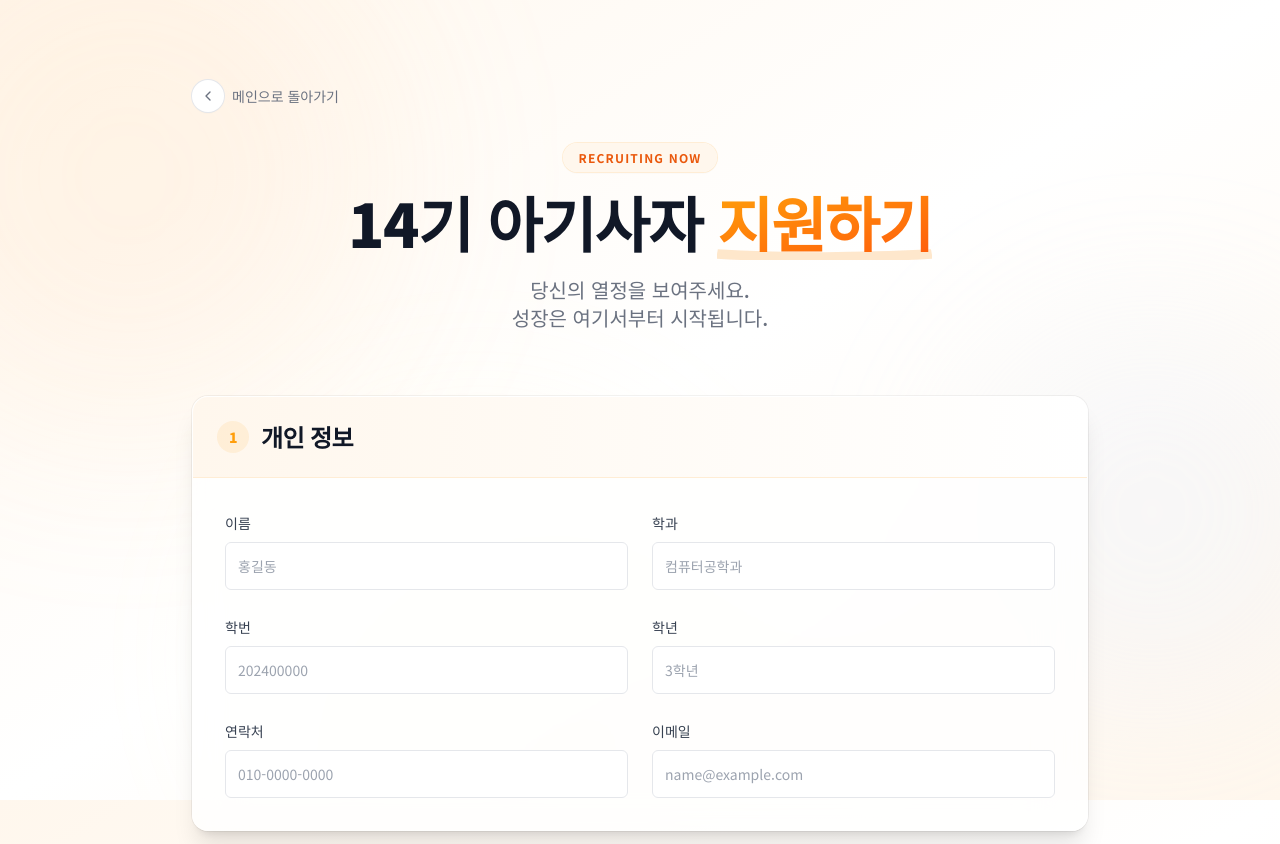
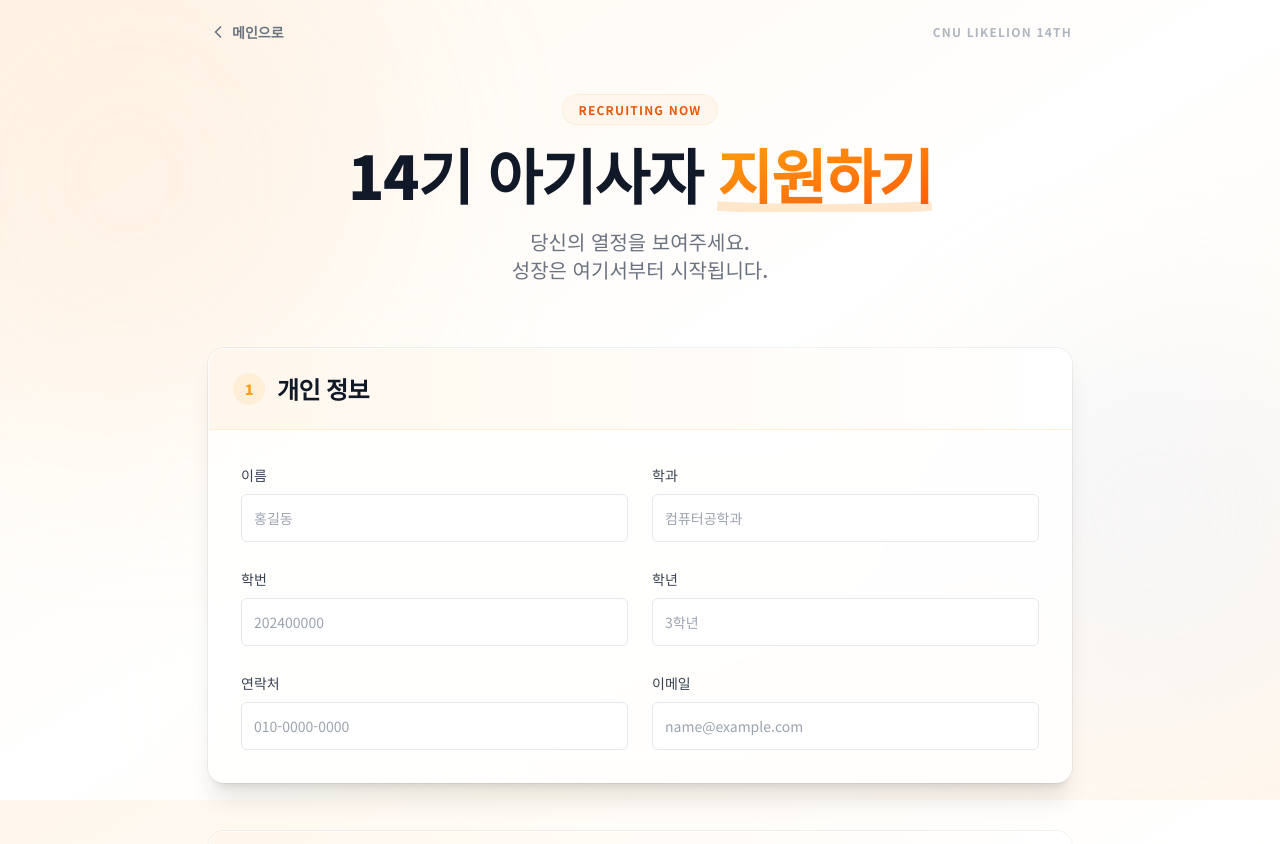
Before and after one commit to likelion-cnu-14th/recruit, a Next.js app: page /apply in a window 1280 px wide. Shown: the top 844 px of the page. Built offline with nearby package versions, Linux system fonts and the light colour scheme.

Commit message:
design: 네비게이션바 디자인 변경

```diff
--- a/src/app/apply/page.tsx
+++ b/src/app/apply/page.tsx
@@ -1,24 +1,14 @@
-import { ChevronLeft } from "lucide-react";
 import Link from "next/link";
 import ApplicationForm from "@/components/ApplicationForm";
+import ApplyNavbar from "@/components/ApplyNavbar";
 
 export default function ApplyPage() {
   return (
-    <main className="min-h-screen relative font-sans py-12 md:py-20 px-4">
-      <div className="container mx-auto max-w-4xl relative z-10">
-        {/* Navigation - Top Left */}
-        <div className="mb-8 flex justify-start">
-          <Link
-            href="/"
-            className="group inline-flex items-center text-gray-500 hover:text-primary transition-colors text-sm font-medium"
-          >
-            <div className="mr-2 flex h-8 w-8 items-center justify-center rounded-full bg-white shadow-sm ring-1 ring-gray-200 transition-all group-hover:scale-110 group-hover:ring-primary/20">
-              <ChevronLeft className="h-4 w-4 transition-transform group-hover:-translate-x-0.5" />
-            </div>
-            메인으로 돌아가기
-          </Link>
-        </div>
+    <main className="min-h-screen relative font-sans">
+      {/* Fixed Minimal Header */}
+      <ApplyNavbar />
 
+      <div className="container mx-auto max-w-4xl relative z-10 pt-24 pb-20 px-4">
         {/* Header Content - Centered */}
         <div className="mb-16 text-center space-y-6">
           <div className="inline-block animate-fadeUp">
--- /dev/null
+++ b/src/components/ApplyNavbar.tsx
@@ -0,0 +1,43 @@
+"use client";
+
+import { useState } from "react";
+import Link from "next/link";
+import { ChevronLeft } from "lucide-react";
+import { useScroll, useMotionValueEvent } from "framer-motion";
+
+export default function ApplyNavbar() {
+  const [isScrolled, setIsScrolled] = useState(false);
+  const { scrollY } = useScroll();
+
+  useMotionValueEvent(scrollY, "change", (latest) => {
+    if (latest > 50) {
+      setIsScrolled(true);
+    } else {
+      setIsScrolled(false);
+    }
+  });
+
+  return (
+    <nav
+      className={`fixed top-0 left-0 right-0 z-50 h-16 transition-all duration-300 ${
+        isScrolled
+          ? "bg-white/70 backdrop-blur-xl border-b border-white/20 shadow-sm"
+          : "bg-transparent border-transparent"
+      }`}
+    >
+      <div className="container mx-auto h-full px-4 max-w-4xl flex items-center justify-between">
+        <Link
+          href="/"
+          className="group flex items-center gap-1 text-gray-500 hover:text-gray-900 transition-colors py-2"
+        >
+          <ChevronLeft className="w-5 h-5 transition-transform group-hover:-translate-x-1" />
+          <span className="text-sm font-semibold group-hover:text-primary transition-colors">메인으로</span>
+        </Link>
+
+        <div className="flex items-center gap-2 opacity-80">
+          <span className="text-xs font-bold text-gray-400 uppercase tracking-widest hidden sm:block">CNU LikeLion 14th</span>
+        </div>
+      </div>
+    </nav>
+  );
+}
--- a/src/components/Navbar.tsx
+++ b/src/components/Navbar.tsx
@@ -19,6 +19,7 @@ export default function Navbar() {
   const [hidden, setHidden] = useState(false);
   const { scrollY } = useScroll();
   const [prevScroll, setPrevScroll] = useState(0);
+  const [isScrolled, setIsScrolled] = useState(false);
 
   useMotionValueEvent(scrollY, "change", (latest) => {
     const previous = prevScroll;
@@ -27,6 +28,13 @@ export default function Navbar() {
     } else {
       setHidden(false);
     }
+
+    if (latest > 50) {
+      setIsScrolled(true);
+    } else {
+      setIsScrolled(false);
+    }
+
     setPrevScroll(latest);
   });
 
@@ -38,7 +46,11 @@ export default function Navbar() {
       }}
       animate={hidden ? "hidden" : "visible"}
       transition={{ duration: 0.35, ease: "easeInOut" }}
-      className="fixed top-0 left-0 right-0 z-50 bg-white/70 backdrop-blur-md border-b border-white/20 shadow-sm"
+      className={`fixed top-0 left-0 right-0 z-50 transition-all duration-300 ${
+        isScrolled
+          ? "bg-white/70 backdrop-blur-md border-b border-white/20 shadow-sm"
+          : "bg-transparent border-transparent"
+      }`}
     >
       <div className="container mx-auto px-4 md:px-6">
         <nav className="flex items-center justify-between h-16 md:h-20">
```
